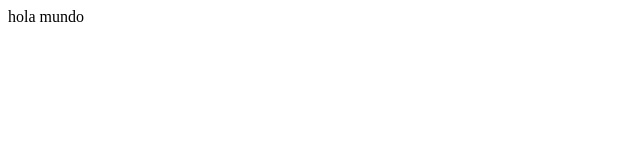
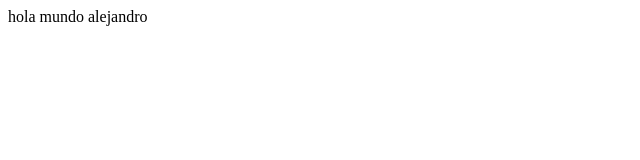
Before and after one commit to CAMLTASKS/ficha, a plain HTML site: page index.html in a window 1280 px wide. Shown: the full height of the page, 0-640 px from the left. Drawn offline with Linux system fonts and the light colour scheme.

Commit message:
Modificacion index.html

```diff
--- a/index.html
+++ b/index.html
@@ -7,6 +7,6 @@
     <title>Document</title>
 </head>
 <body>
-    hola mundo
+    hola mundo alejandro
 </body>
 </html>
```
